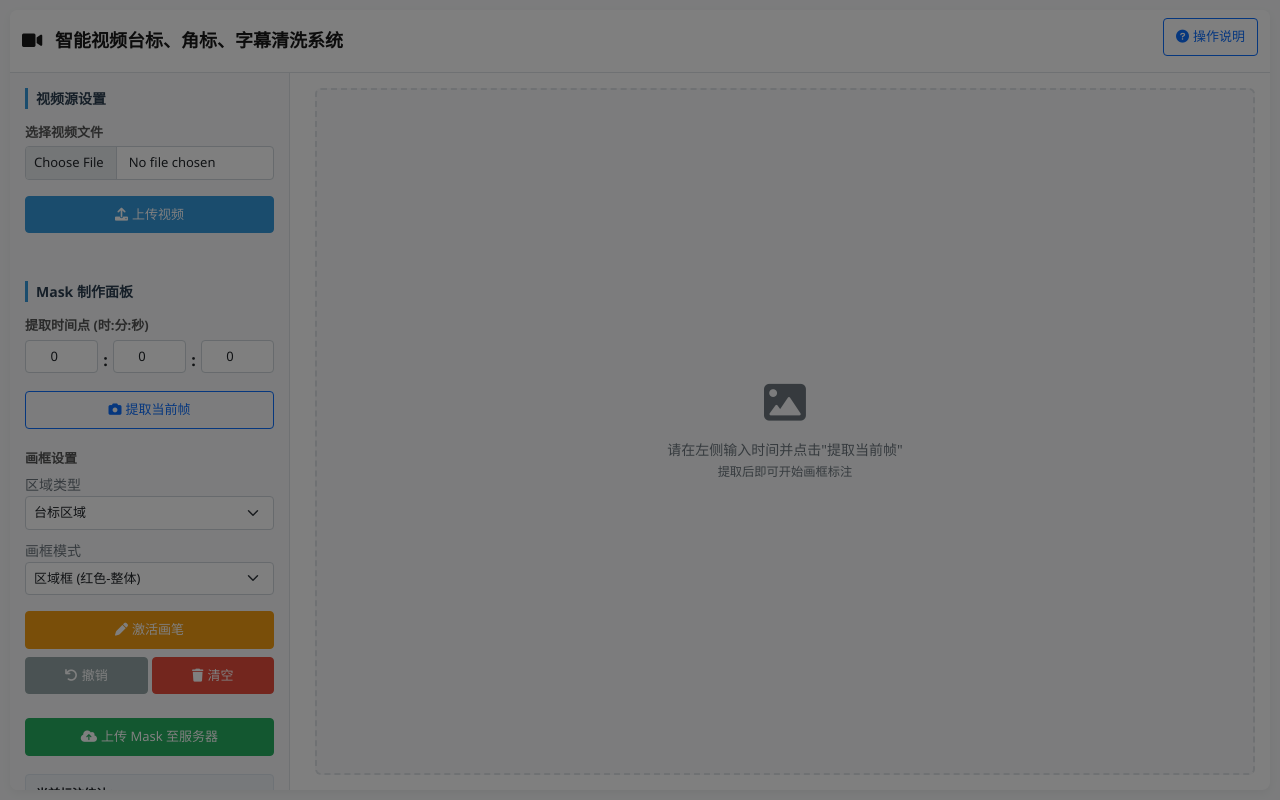
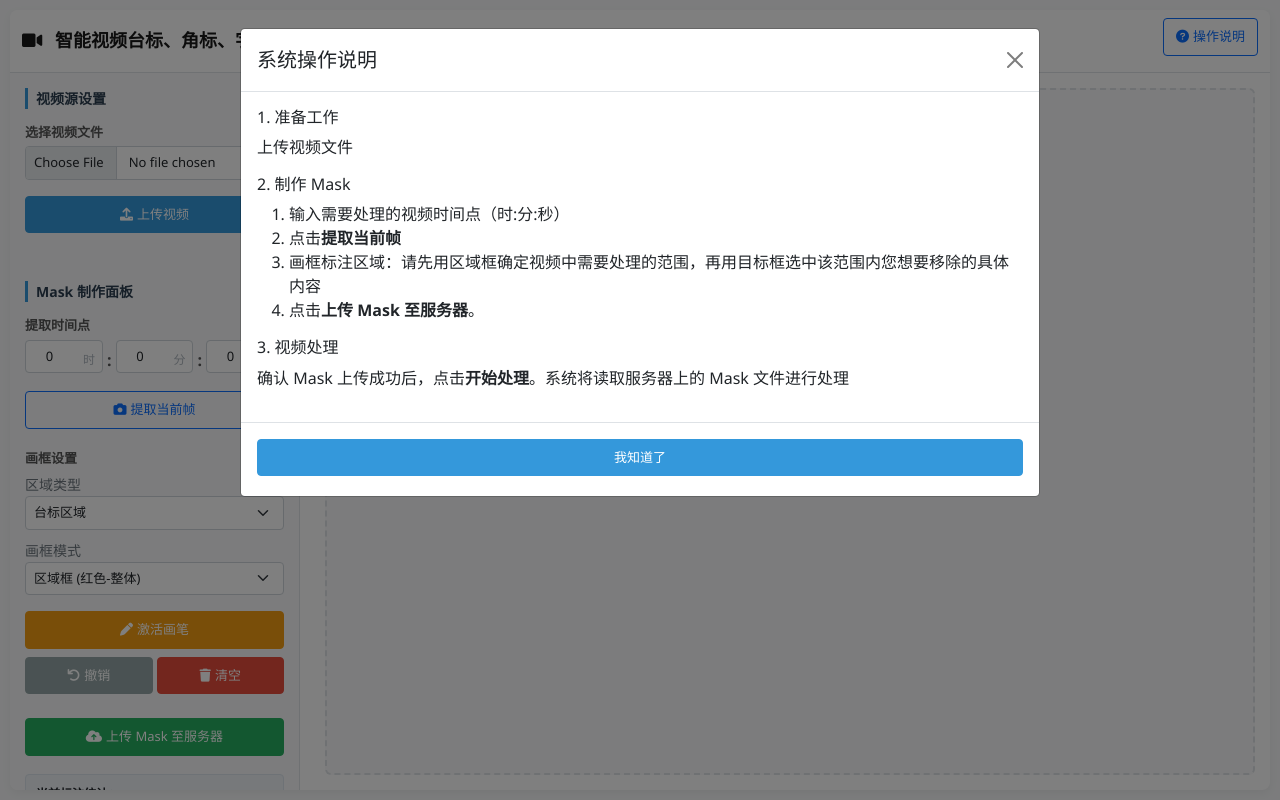
Before and after one commit to DaoZhang185/PropainterProjectToIMU, a Flask app: page / in a window 1280 px wide, after a click on "操作说明". Run offline with Flask 3, Linux system fonts and the light colour scheme; some libraries are stand-ins or nearby versions.

Commit message:
通过采用类似提取时间点的“独立三联框（时:分:秒）”并搭配“不可选中背景字”，不仅能有效防止用户输入格式错误，还能极大提升标注时的直观感受。同时，多区域自动扩展时间面板，以及画布上时间文本与输入框的双向实时绑定，将让这套系统变得异常强大！ 1. 修改 web/templates/index.html(加入了“时分秒”不可选中背景字体的专属 CSS，并且将提取时间点也改为了同款的高级UI) 2. 修改 web/static/app.js(彻底重构了时间的搜集与映射：新增高颜值的三联框动态生成、画布时间文本双向绑定同步刷新、魔法棒隐藏标签等功能)

```diff
--- a/web/static/app.js
+++ b/web/static/app.js
@@ -8,7 +8,7 @@ let startX, startY;
 let currentRect = null;
 let maskRects = [];
 let boxIdCounter = 0;
-let otherRegionCounter = 0; // 【新增】用来追踪产生了几组"其他区域"
+let otherRegionCounter = 0; // 用来追踪产生了几组"其他区域"
 
 let currentVideoFilename = '';
 let uploadedMaskFilename = null;
@@ -211,17 +211,68 @@ function toggleDrawingMode(forceState) {
     }
 }
 
-// 【新增】动态创建属于某一个“其他区域”的时间输入框
+// 动态创建极具交互感的三联时间输入框
 function addOtherTimeInput(groupId) {
     const container = document.getElementById('dynamicTimeContainers');
     const div = document.createElement('div');
     div.className = 'mt-2 p-2 bg-light border rounded';
     div.id = `time_container_${groupId}`;
+
+    // oninput 绑定重绘，实现输入框更改，画布文本自动刷新！
     div.innerHTML = `
-        <span class="small text-dark fw-bold mb-1 d-block">其他区域${groupId} 生效时间</span>
-        <input type="text" class="form-control form-control-sm" id="time_input_${groupId}" placeholder="如: 0:3:23-0:4:23">
+        <div class="d-flex justify-content-between align-items-center mb-1">
+            <span class="small text-dark fw-bold">其他区域${groupId} 生效时间</span>
+        </div>
+        <div class="mb-1"><span class="small text-muted" style="font-size:11px;">起:</span></div>
+        <div class="time-input-group mb-1">
+            <div class="time-input-wrapper">
+                <input type="number" class="form-control form-control-sm" id="start_h_${groupId}" min="0" value="0" oninput="redrawCanvas(); updateAnnotationInfo();">
+                <span class="time-input-unit">时</span>
+            </div>
+            <div class="time-separator">:</div>
+            <div class="time-input-wrapper">
+                <input type="number" class="form-control form-control-sm" id="start_m_${groupId}" min="0" max="59" value="0" oninput="redrawCanvas(); updateAnnotationInfo();">
+                <span class="time-input-unit">分</span>
+            </div>
+            <div class="time-separator">:</div>
+            <div class="time-input-wrapper">
+                <input type="number" class="form-control form-control-sm" id="start_s_${groupId}" min="0" max="59" value="0" oninput="redrawCanvas(); updateAnnotationInfo();">
+                <span class="time-input-unit">秒</span>
+            </div>
+        </div>
+        <div class="mb-1 mt-2"><span class="small text-muted" style="font-size:11px;">止:</span></div>
+        <div class="time-input-group mb-1">
+            <div class="time-input-wrapper">
+                <input type="number" class="form-control form-control-sm" id="end_h_${groupId}" min="0" value="0" oninput="redrawCanvas(); updateAnnotationInfo();">
+                <span class="time-input-unit">时</span>
+            </div>
+            <div class="time-separator">:</div>
+            <div class="time-input-wrapper">
+                <input type="number" class="form-control form-control-sm" id="end_m_${groupId}" min="0" max="59" value="0" oninput="redrawCanvas(); updateAnnotationInfo();">
+                <span class="time-input-unit">分</span>
+            </div>
+            <div class="time-separator">:</div>
+            <div class="time-input-wrapper">
+                <input type="number" class="form-control form-control-sm" id="end_s_${groupId}" min="0" max="59" value="0" oninput="redrawCanvas(); updateAnnotationInfo();">
+                <span class="time-input-unit">秒</span>
+            </div>
+        </div>
     `;
     container.appendChild(div);
+}
+
+// 读取页面上的 DOM 时间以供画布或上传使用
+function getTimeRangeStr(otherId) {
+    const sh = document.getElementById(`start_h_${otherId}`);
+    const sm = document.getElementById(`start_m_${otherId}`);
+    const ss = document.getElementById(`start_s_${otherId}`);
+    const eh = document.getElementById(`end_h_${otherId}`);
+    const em = document.getElementById(`end_m_${otherId}`);
+    const es = document.getElementById(`end_s_${otherId}`);
+    if (sh && sm && ss && eh && em && es) {
+        return `${sh.value}:${sm.value}:${ss.value}-${eh.value}:${em.value}:${es.value}`;
+    }
+    return "";
 }
 
 function initDrawing() {
@@ -240,10 +291,10 @@ function initDrawing() {
         const type = document.getElementById('regionType').value;
         const mode = document.getElementById('drawMode').value;
 
-        // 【逻辑升级】拦截非大框的孤立操作
+        // 如果是"其他区域"，且当前试图点魔法棒或小框，必须先有大框做容器才能产生 UI 面板
         if (type === 'other') {
             if (mode !== 'large' && otherRegionCounter === 0) {
-                alert('请先使用【区域框】(大红框) 圈定该"其他区域"的大致范围，系统将自动生成对应的时间设置项！');
+                alert('请先使用【区域框】(红色整体) 圈定该"其他区域"的大致范围，系统将为您自动生成对应的时间设置项！');
                 isDrawingMode = false;
                 toggleDrawingMode(false);
                 return;
@@ -275,7 +326,7 @@ function initDrawing() {
                         type: type,
                         mode: mode,
                         polygon: result.polygon,
-                        otherId: type === 'other' ? otherRegionCounter : null // 归属给最近的 otherId
+                        otherId: type === 'other' ? otherRegionCounter : null // 魔法棒自动认领最新的红框父亲
                     });
                     updateAnnotationInfo();
                     redrawCanvas(newCanvas);
@@ -309,7 +360,6 @@ function initDrawing() {
         if (currentRect.height < 0) { currentRect.y += currentRect.height; currentRect.height = Math.abs(currentRect.height); }
 
         if (Math.abs(currentRect.width) > 0 && Math.abs(currentRect.height) > 0) {
-            // 【重点】如果此时画的是“其他区域”的红框(大框)，自动编号并追加UI面板
             if (currentRect.type === 'other') {
                 if (currentRect.mode === 'large') {
                     otherRegionCounter++;
@@ -337,9 +387,19 @@ function redrawCanvas(canvasElement) {
 }
 
 function drawBox(ctx, box, isDashed = false) {
-    const isOther = (box.type === 'other');
-    const labelTitle = isOther ? `其他区域${box.otherId}-${box.id}` : `${getRegionTypeName(box.type)}-${box.id}`;
+    // 动态拉取当前 UI 上填写的最新时间
+    let timeStr = "";
+    if (box.type === 'other' && box.otherId) {
+        timeStr = getTimeRangeStr(box.otherId);
+    }
 
+    // 【完美体验】只在大红框展示时间和编号
+    const isLarge = box.mode === 'large';
+    const labelTitle = (box.type === 'other')
+        ? `其他区域${box.otherId} [${timeStr.replace('-', ' 至 ')}]`
+        : `${getRegionTypeName(box.type)}-${box.id}`;
+
+    // 魔法棒多边形：纯粹的半透明紫，【坚决不画任何文字】防止画面被遮挡
     if (box.mode === 'magic' && box.polygon) {
         ctx.strokeStyle = '#9b59b6';
         ctx.lineWidth = 2;
@@ -351,11 +411,9 @@ function drawBox(ctx, box, isDashed = false) {
             if (index === 0) ctx.moveTo(dispX, dispY); else ctx.lineTo(dispX, dispY);
         });
         ctx.closePath(); ctx.fill(); ctx.stroke();
-        // 【完成要求 3】魔法棒的线条只画轮廓，不显示任何文字遮挡画面！
         return;
     }
 
-    const isLarge = box.mode === 'large';
     const strokeColor = isLarge ? '#e74c3c' : '#27ae60';
     const fillColor = isLarge ? 'rgba(231, 76, 60, 0.2)' : 'rgba(39, 174, 96, 0.2)';
 
@@ -366,13 +424,13 @@ function drawBox(ctx, box, isDashed = false) {
     ctx.fillRect(box.x, box.y, box.width, box.height);
     ctx.strokeRect(box.x, box.y, box.width, box.height);
 
-    if (!isDashed) {
-        // 【完成要求 3】采用高级半透明的底色和文字，不遮挡画面且能看清编号
-        ctx.fillStyle = 'rgba(0, 0, 0, 0.4)'; // 半透明磨砂黑底
+    // 只有红色大区域框才显示半透明的高级文字标签
+    if (!isDashed && isLarge) {
+        ctx.fillStyle = 'rgba(0, 0, 0, 0.4)'; // 柔和的半透明磨砂黑底
         const textWidth = ctx.measureText(labelTitle).width + 10;
         ctx.fillRect(box.x, box.y - 20, textWidth, 20);
 
-        ctx.fillStyle = 'rgba(255, 255, 255, 0.9)'; // 柔和的半透明白字
+        ctx.fillStyle = 'rgba(255, 255, 255, 0.95)'; // 高清晰白字
         ctx.font = '12px Arial';
         ctx.textBaseline = 'bottom';
         ctx.fillText(labelTitle, box.x + 5, box.y - 5);
@@ -390,8 +448,14 @@ function updateAnnotationInfo() {
 
     const counts = {};
     maskRects.forEach(box => {
-        const typeKey = box.type === 'other' ? `other_${box.otherId}` : box.type;
-        const displayName = box.type === 'other' ? `其他区域${box.otherId}` : getRegionTypeName(box.type);
+        let typeKey = box.type;
+        let displayName = getRegionTypeName(box.type);
+
+        if (box.type === 'other') {
+            typeKey = `other_${box.otherId}`;
+            const timeStr = getTimeRangeStr(box.otherId);
+            displayName = `其他区域${box.otherId} [${timeStr.replace('-', ' 至 ')}]`;
+        }
 
         if (!counts[typeKey]) counts[typeKey] = { name: displayName, large: 0, small: 0, magic: 0 };
         if (box.mode === 'large') counts[typeKey].large++;
@@ -415,11 +479,11 @@ function updateAnnotationInfo() {
 function undoLastBox() {
     if (maskRects.length > 0) {
         const removed = maskRects.pop();
-        // 如果撤销的是一个“其他区域”的红框，将其对应的时间UI输入框也拔除！
+        // 撤销连坐机制：如果撤销了红框，连带撤销左侧生成的UI时间面板
         if (removed.type === 'other' && removed.mode === 'large') {
             const container = document.getElementById(`time_container_${removed.otherId}`);
             if (container) container.remove();
-            if (removed.otherId === otherRegionCounter) otherRegionCounter--; // 编号回退
+            if (removed.otherId === otherRegionCounter) otherRegionCounter--;
         }
         redrawCanvas();
         updateAnnotationInfo();
@@ -431,13 +495,13 @@ function clearAllBoxes() {
     if (confirm('确定要清空所有标注框吗？')) {
         maskRects = [];
         otherRegionCounter = 0;
-        document.getElementById('dynamicTimeContainers').innerHTML = ''; // 清空所有动态生成的时间框
+        document.getElementById('dynamicTimeContainers').innerHTML = '';
         redrawCanvas();
         updateAnnotationInfo();
     }
 }
 
-// ====== 智能打包 JSON (收集散落的动态时间) ======
+// ====== JSON 生成（自动归拢时间） ======
 async function generateJSON() {
     if (maskRects.length === 0) { alert('没有标注数据，请先画框标注'); return; }
 
@@ -451,9 +515,6 @@ async function generateJSON() {
         regions: {}
     };
 
-    // 初步校验时间格式 (保证必须填，必须带横线)
-    let hasTimeError = false;
-
     maskRects.forEach(box => {
         let regionKey = box.type;
         let typeName = getRegionTypeName(box.type);
@@ -462,13 +523,7 @@ async function generateJSON() {
         if (box.type === 'other') {
             regionKey = `other_${box.otherId}`;
             typeName = `其他区域${box.otherId}`;
-            const timeInput = document.getElementById(`time_input_${box.otherId}`);
-            if (timeInput) {
-                timeRange = timeInput.value.trim();
-                if (!timeRange || !timeRange.includes('-')) {
-                    hasTimeError = true;
-                }
-            }
+            timeRange = getTimeRangeStr(box.otherId); // 取出 "0:3:23-0:4:23" 给后端解析
         }
 
         if (!jsonData.regions[regionKey]) {
@@ -485,11 +540,6 @@ async function generateJSON() {
             else jsonData.regions[regionKey].smallBoxes.push(boxData);
         }
     });
-
-    if (hasTimeError) {
-        alert('请确保所有"其他区域"的生效时间都已正确填写！格式例如: 0:3:23-0:4:23');
-        return;
-    }
 
     const btn = document.getElementById('generate-json-btn');
     const originalBtnText = btn.innerHTML;
--- a/web/templates/index.html
+++ b/web/templates/index.html
@@ -86,7 +86,6 @@
             font-size: 9px;
         }
 
-        /* Mask制作区域样式 */
         .mask-container {
             position: relative;
             flex: 1;
@@ -130,16 +129,14 @@
             display: block;
         }
 
-        /* 布局结构 */
         .main-content {
             display: flex;
             flex: 1;
             overflow: hidden;
         }
 
-        /* 左侧控制栏 */
         .controls-column {
-            width: 280px;
+            width: 290px;
             padding: 15px;
             background: #f8f9fa;
             border-right: 1px solid #dee2e6;
@@ -163,15 +160,36 @@
             overflow: hidden;
         }
 
+        /* =========================================
+           新增：高级分离式时间输入框 CSS
+           ========================================= */
         .time-input-group {
             display: flex;
-            gap: 5px;
+            gap: 4px;
             margin-bottom: 10px;
         }
 
-        .time-input-group input {
+        .time-input-wrapper {
+            position: relative;
             flex: 1;
+        }
+
+        .time-input-wrapper input {
+            padding-right: 22px; /* 给背景字留出空间 */
             text-align: center;
+            /* 隐藏默认的占位符 */
+        }
+
+        .time-input-unit {
+            position: absolute;
+            right: 8px;
+            top: 50%;
+            transform: translateY(-50%);
+            color: #adb5bd;
+            pointer-events: none; /* 核心：事件穿透，绝不影响点击和输入 */
+            font-size: 12px;
+            user-select: none; /* 核心：禁止文字选中 */
+            font-weight: 500;
         }
 
         .time-separator {
@@ -179,7 +197,9 @@
             align-items: center;
             justify-content: center;
             font-weight: bold;
+            color: #555;
         }
+        /* ========================================= */
 
         .progress-text {
             font-size: 11px;
@@ -260,13 +280,22 @@
                 <div class="section-title">Mask 制作面板</div>
 
                 <div class="mb-2">
-                    <label class="form-label">提取时间点 (时:分:秒)</label>
+                    <label class="form-label">提取时间点</label>
                     <div class="time-input-group">
-                        <input type="number" class="form-control" id="hours" placeholder="00" min="0" value="0">
+                        <div class="time-input-wrapper">
+                            <input type="number" class="form-control" id="hours" min="0" value="0">
+                            <span class="time-input-unit">时</span>
+                        </div>
                         <div class="time-separator">:</div>
-                        <input type="number" class="form-control" id="minutes" placeholder="00" min="0" max="59" value="0">
+                        <div class="time-input-wrapper">
+                            <input type="number" class="form-control" id="minutes" min="0" max="59" value="0">
+                            <span class="time-input-unit">分</span>
+                        </div>
                         <div class="time-separator">:</div>
-                        <input type="number" class="form-control" id="seconds" placeholder="00" min="0" max="59" value="0">
+                        <div class="time-input-wrapper">
+                            <input type="number" class="form-control" id="seconds" min="0" max="59" value="0">
+                            <span class="time-input-unit">秒</span>
+                        </div>
                     </div>
                     <button class="btn btn-outline-primary" id="extract-frame-btn">
                         <i class="fas fa-camera me-1"></i>提取当前帧
@@ -372,7 +401,33 @@
     </div>
 
     <div class="modal fade" id="helpModal" tabindex="-1" aria-labelledby="helpModalLabel" aria-hidden="true">
+        <div class="modal-dialog modal-lg">
+            <div class="modal-content">
+                <div class="modal-header">
+                    <h5 class="modal-title" id="helpModalLabel">系统操作说明</h5>
+                    <button type="button" class="btn-close" data-bs-dismiss="modal" aria-label="Close"></button>
+                </div>
+                <div class="modal-body">
+                    <h6>1. 准备工作</h6>
+                    <p>上传视频文件</p>
+
+                    <h6>2. 制作 Mask</h6>
+                    <ol>
+                        <li>输入需要处理的视频时间点（时:分:秒）</li>
+                        <li>点击<strong>提取当前帧</strong></li>
+                        <li>画框标注区域：请先用区域框确定视频中需要处理的范围，再用目标框选中该范围内您想要移除的具体内容</li>
+                        <li>点击<strong>上传 Mask 至服务器</strong>。</li>
+                    </ol>
+
+                    <h6>3. 视频处理</h6>
+                    <p>确认 Mask 上传成功后，点击<strong>开始处理</strong>。系统将读取服务器上的 Mask 文件进行处理</p>
+                </div>
+                <div class="modal-footer">
+                    <button type="button" class="btn btn-primary btn-sm" data-bs-dismiss="modal">我知道了</button>
+                </div>
+            </div>
         </div>
+    </div>
 
     <script src="https://cdnjs.cloudflare.com/ajax/libs/bootstrap/5.1.3/js/bootstrap.bundle.min.js"></script>
     <script src="{{ url_for('static', filename='app.js') }}"></script>
```
